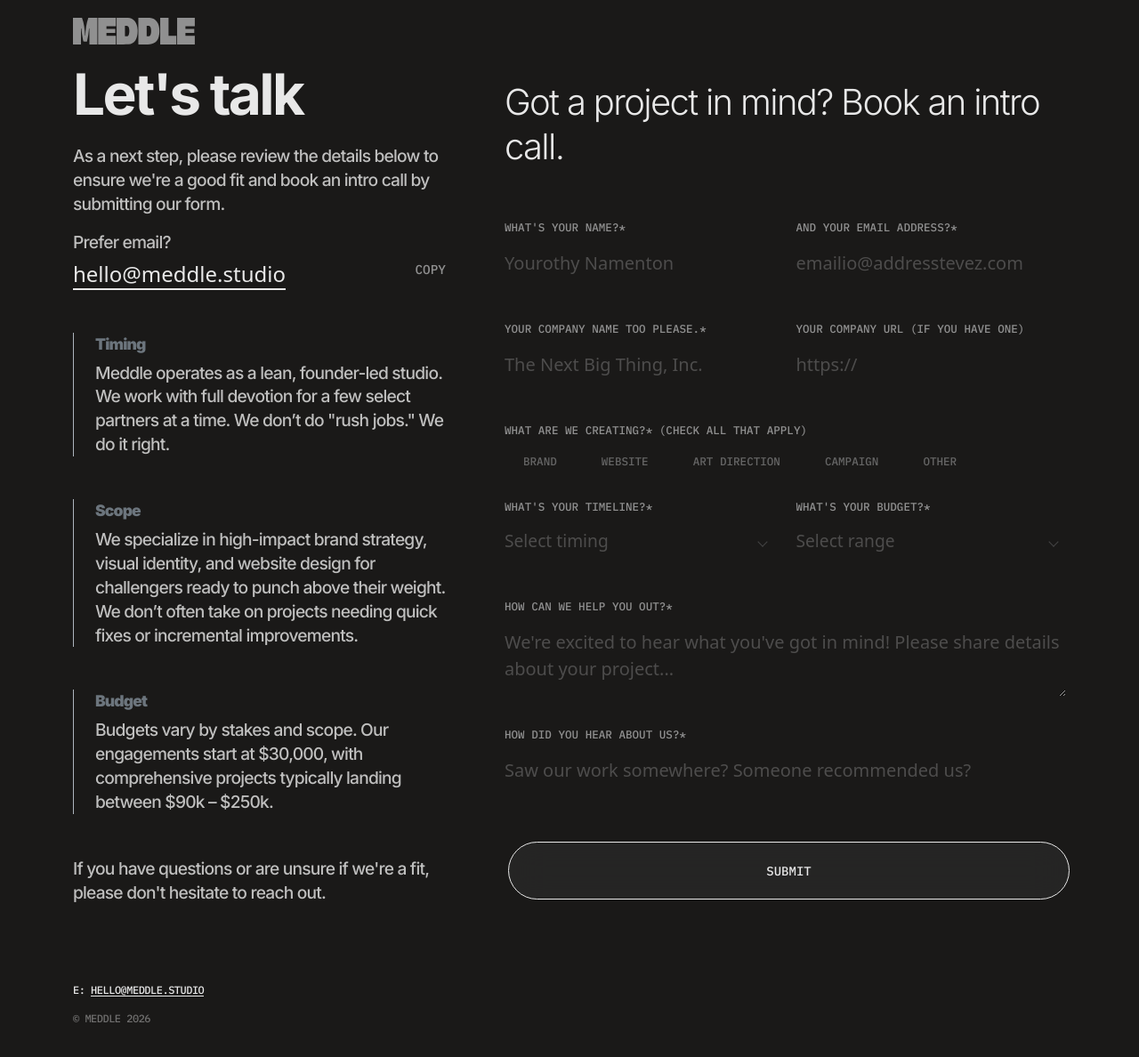
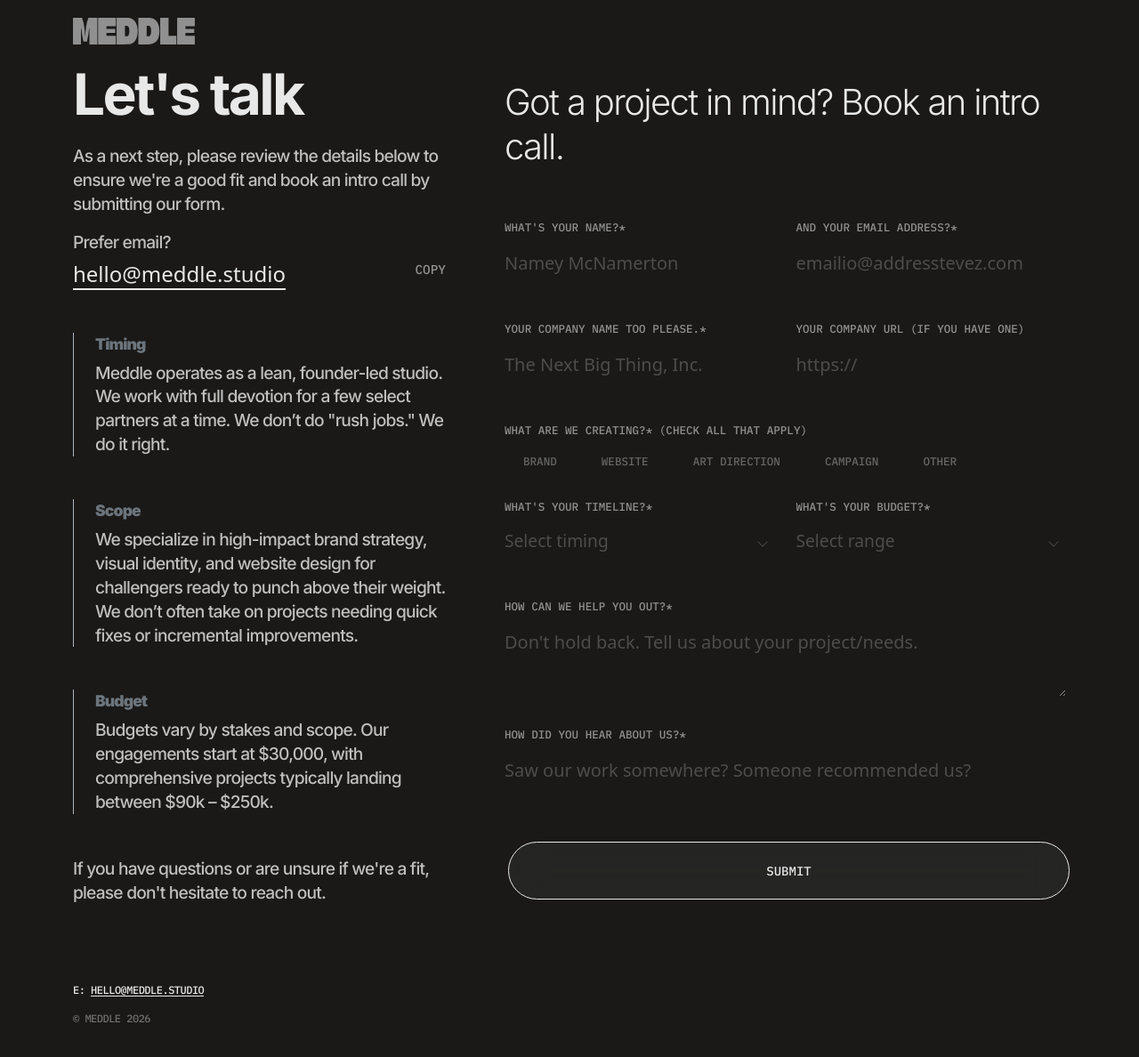
Before and after one commit to meddle-studio/meddle-site, a Jekyll site: the page built from contact.html, in a window 1280 px wide and 1218 px high. Shown: the top 1188 px of the window at 89% size. Built offline with Jekyll 4.4.1, drawn with Linux system fonts in a browser that asks for light colours; nearby versions of some CDN libraries.

Commit message:
New contact placeholders

```diff
--- a/assets/css/site.scss
+++ b/assets/css/site.scss
@@ -752,7 +752,15 @@ input[type="checkbox"]:checked + .project-chip { border-color: $white; color: $w
   background: transparent;
   border:none;
   font-size: 0.9rem;
-  &:hover {color: $white;}
+  -webkit-transition-property: all;
+  transition-property: all;
+  -webkit-transition-timing-function: cubic-bezier(.4,0,.2,1);
+  transition-timing-function: cubic-bezier(.4,0,.2,1);
+  -webkit-transition-delay: 0s;
+  transition-delay: 0s;
+  -webkit-transition-duration: .15s;
+  transition-duration: .15s;
+  &:hover {color: $white !important;}
 }
 /* Form Styling END */
 
--- a/contact.html
+++ b/contact.html
@@ -106,7 +106,7 @@ permalink: /contact/
                 <div class="row">
                     <div class="col-md-6">
                         <label for="full_name" class="mt-lg-2">What's your name?*</label>
-                        <input type="text" name="full_name" id="full_name" class="form-control meddle-input" placeholder="Yourothy Namenton" required>
+                        <input type="text" name="full_name" id="full_name" class="form-control meddle-input" placeholder="Namey McNamerton" required>
                     </div>
                     <div class="col-md-6">
                         <label for="email" class="mt-lg-2">And your email address?*</label>
@@ -164,7 +164,7 @@ permalink: /contact/
                 </div>
 
                 <label for="message">How can we help you out?*</label>
-                <textarea name="message" id="message" rows="2" class="form-control meddle-input" placeholder="We're excited to hear what you've got in mind! Please share details about&nbsp;your&nbsp;project..." required></textarea>
+                <textarea name="message" id="message" rows="2" class="form-control meddle-input" placeholder="Don't hold back. Tell us about your project/needs." required></textarea>
 
                 <label for="how_did_you_hear_about_us">How did you hear about us?*</label>
                 <input type="text" name="how_did_you_hear_about_us" id="how_did_you_hear_about_us" class="form-control meddle-input" placeholder="Saw our work somewhere? Someone recommended us?" required>
```
